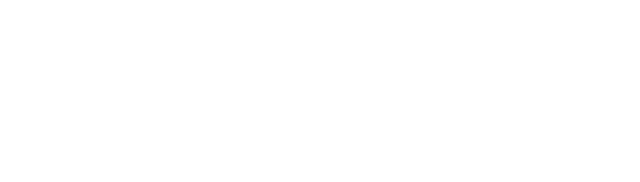
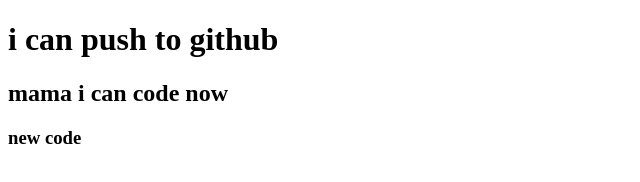
Before and after one commit to rafiz04/the-dazzling-side, a plain HTML site: page index.html in a window 1280 px wide. Shown: the whole page, without its empty margins (0-640 px from the left). Drawn offline with Linux system fonts and the light colour scheme.

Commit message:
added header

```diff
--- a/index.html
+++ b/index.html
@@ -7,6 +7,8 @@
     <title> my second repo </title>
 </head>
 <body>
-
+    <h1>i can push to github</h1>
+    <h2>mama i can code now </h2>
+    <h3>new code </h3>
 </body>
 </html>
```
